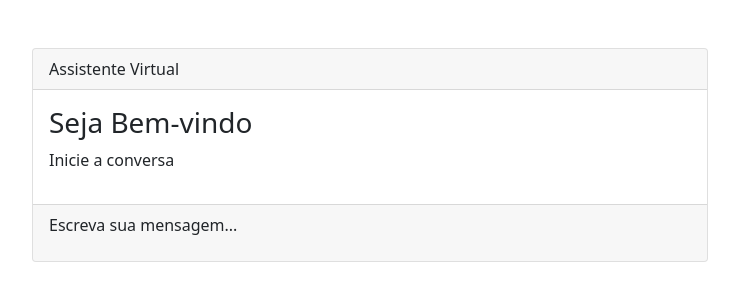
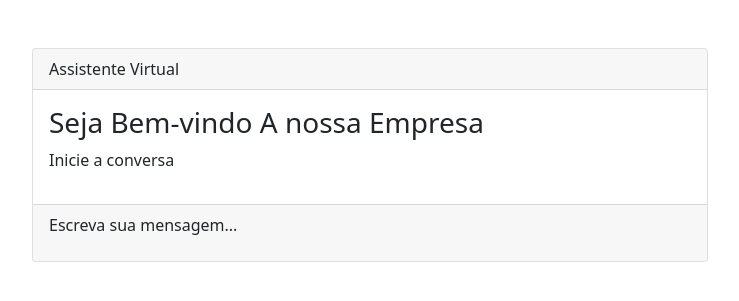
Before and after one commit to juliaokataleko/py-chat-bot, a Django app: page / in a window 1280 px wide. Shown: the top 301 px of the page, without its empty margins (270-1009 px from the left). Run offline with Django 3.2, Linux system fonts and the light colour scheme.

Commit message:
mudanças no ficheiro chat.html

```diff
--- a/message/templates/message/chat.html
+++ b/message/templates/message/chat.html
@@ -20,7 +20,7 @@
         <div class="card">
             <div class="card-header">Assistente Virtual</div>
             <div class="card-body">
-                <h3>Seja Bem-vindo</h3>
+                <h3>Seja Bem-vindo A nossa Empresa</h3>
                 <p>Inicie a conversa</p>
             </div>
             <div class="card-footer">
```
Also changed, not shown: 1 other file.
